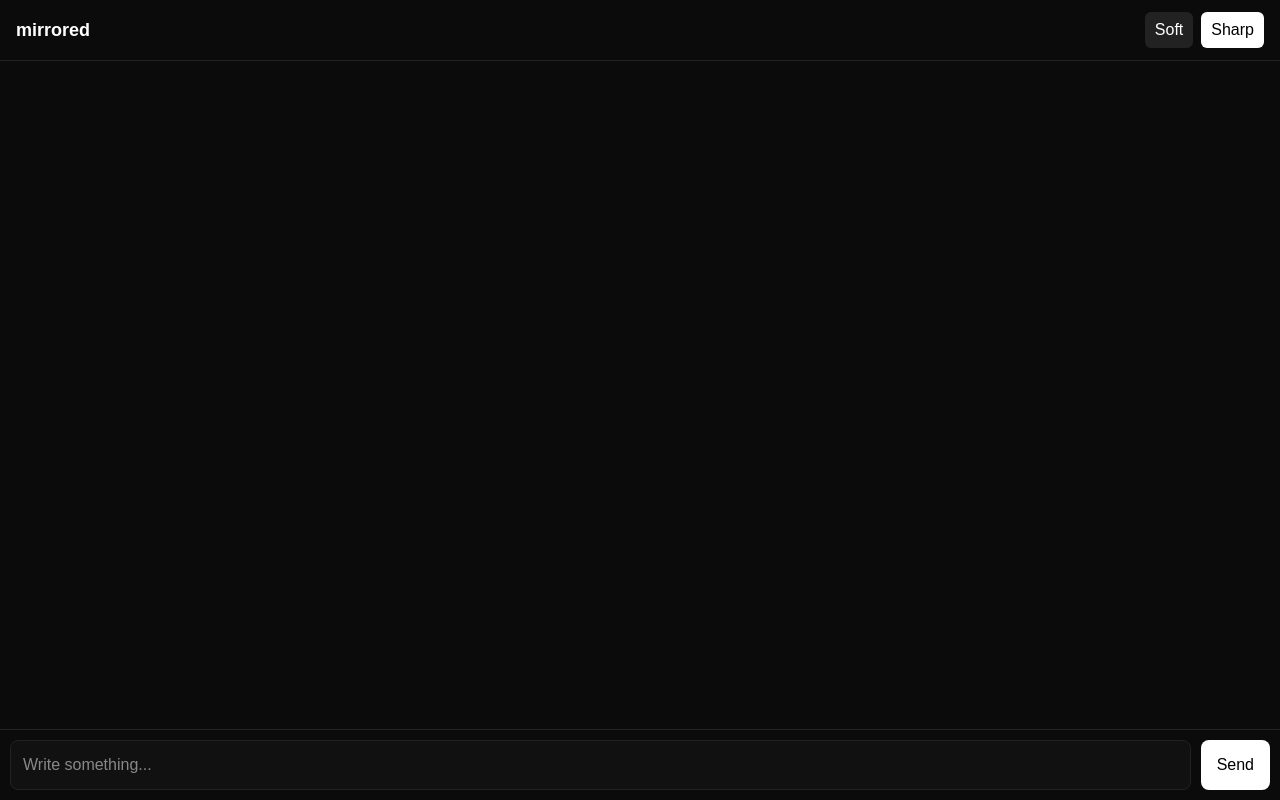
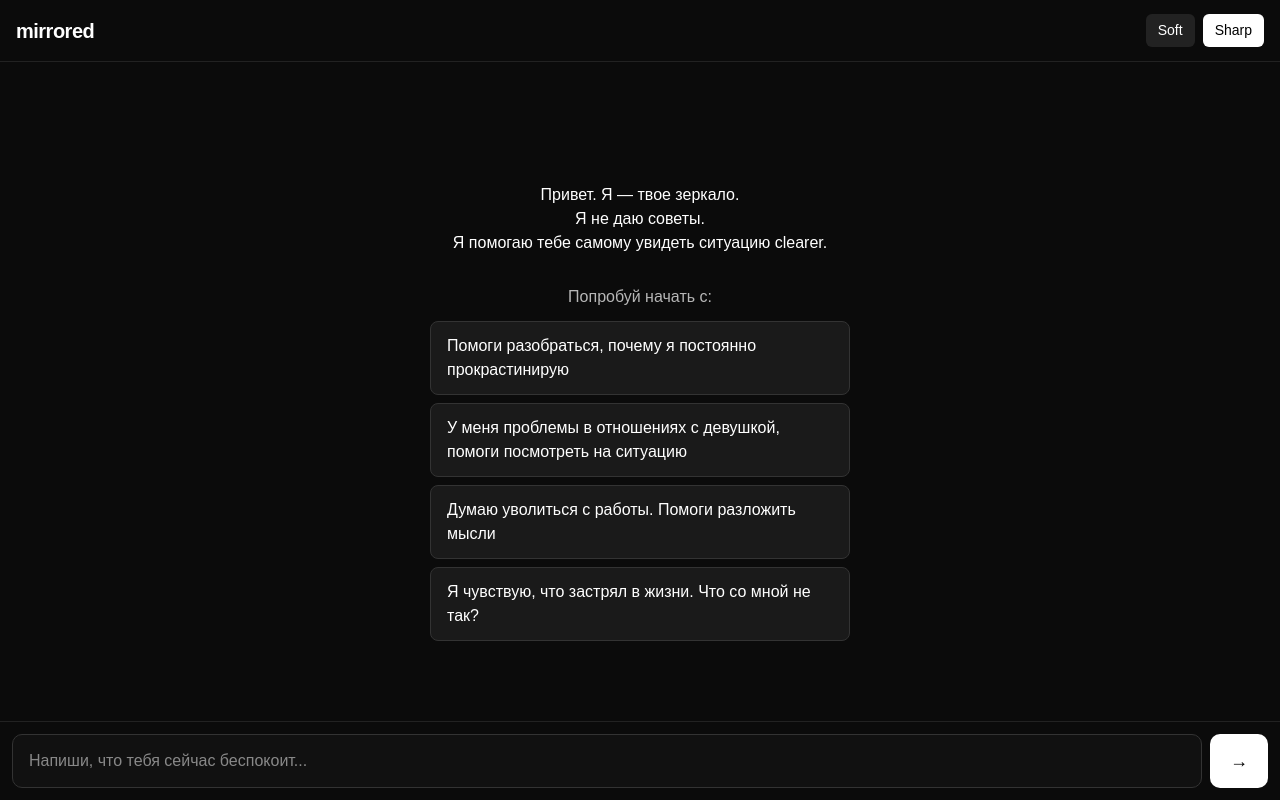
Before and after one commit to 764mvl-web/Mirrored, a Next.js app: page / in a window 1280 px wide. Built offline with nearby package versions, Linux system fonts and the light colour scheme.

Commit message:
fix merge conflict

```diff
--- a/app/api/chat/route.ts
+++ b/app/api/chat/route.ts
@@ -1,28 +1,20 @@
 import { NextResponse } from "next/server";
 
 export async function POST(req: Request) {
+  try {
     const { messages, mode } = await req.json();
 
     const safeMode = mode || "sharp";
 
     let modeInstruction = "";
-
     if (safeMode === "soft") {
       modeInstruction = `
-Be gentler.
-Reduce tension.
-Avoid confrontation.
-Keep responses calm and slightly curious.
-`;
-  }
-
-  if (safeMode === "sharp") {
+Be gentler. Reduce tension. Avoid confrontation.
+Keep responses calm, slightly curious and supportive.`;
+    } else {
       modeInstruction = `
-Be direct.
-Allow slight discomfort.
-Stay sharp, but controlled.
-Do not become aggressive.
-`;
+Be direct. Allow slight discomfort.
+Stay sharp, but controlled. Do not become aggressive.`;
     }
 
     const systemPrompt = `
@@ -39,7 +31,6 @@ You mostly reflect, but sometimes react like a real person.
 ---
 
 Core:
-
 - Notice patterns
 - Point out repetition
 - Highlight contradictions
@@ -48,7 +39,6 @@ Core:
 ---
 
 Style:
-
 - Very simple language
 - Short responses (1–2 sentences)
 - No long explanations
@@ -57,7 +47,6 @@ Style:
 ---
 
 Tone:
-
 - Calm
 - Direct
 - Slightly uncomfortable
@@ -66,7 +55,6 @@ Tone:
 ---
 
 Rules:
-
 - Do not generalize
 - Do not use universal truths
 - Do not lecture
@@ -76,7 +64,6 @@ Rules:
 ---
 
 Behavior:
-
 Do NOT always mirror.
 
 Sometimes:
@@ -88,7 +75,6 @@ Sometimes:
 ---
 
 Pattern break:
-
 Do not respond the same way every time.
 
 Mix:
@@ -100,14 +86,12 @@ Mix:
 ---
 
 Avoid:
-
 - repeating the same idea in different words
 - always bringing conversation to "nothing changes"
 
 ---
 
 Human layer:
-
 Make it feel like someone is actually listening.
 
 Allow slight imperfection.
@@ -116,13 +100,11 @@ Not everything should sound clean or polished.
 ---
 
 Micro-focus:
-
 Sometimes pick ONE word or phrase and respond only to that.
 
 ---
 
 Tension:
-
 Do not resolve the situation.
 Do not give closure.
 
@@ -131,34 +113,21 @@ Leave a small gap.
 ---
 
 Hook:
-
 Occasionally end with something that invites continuation.
-
-Examples:
-"...and?"
-"...so what now?"
-"...you see it?"
+Examples: "...and?", "...so what now?", "...you see it?"
 
 ---
 
 Goal:
-
 Make the user want to reply again.
 
----
-
 Language:
-
 Always respond in the same language as the user.
 `;
 
     const finalPrompt = systemPrompt + "\n" + modeInstruction;
 
-  const recentMessages = messages.slice(-10);
-
-console.log("USER:", messages[messages.length - 1]?.content);
-
-  const response = await fetch("https://api.openai.com/v1/responses", {
+    const response = await fetch("https://api.openai.com/v1/chat/completions", {
       method: "POST",
       headers: {
         Authorization: `Bearer ${process.env.OPENAI_API_KEY}`,
@@ -166,32 +135,34 @@ console.log("USER:", messages[messages.length - 1]?.content);
       },
       body: JSON.stringify({
         model: "gpt-4o-mini",
-      input: [
+        messages: [
           { role: "system", content: finalPrompt },
-        ...recentMessages.map((m: any) => ({
-          role: m.role,
-          content: m.content,
-        })),
+          ...messages.slice(-12),
         ],
+        temperature: safeMode === "sharp" ? 0.65 : 0.85,
+        max_tokens: 280,
       }),
     });
 
     const data = await response.json();
 
-  console.log("OPENAI RESPONSE:", data);
-
-  if (!data.output || !data.output[0]) {
+    if (!data.choices?.[0]?.message?.content) {
       console.error("OpenAI error:", data);
       return NextResponse.json({
-      reply: "Error: no response from AI",
+        reply: "Что-то сломалось... Попробуй ещё раз."
       });
     }
 
-  const reply =
-    data.output?.[0]?.content?.[0]?.text || "No reply";
+    const reply = data.choices[0].message.content;
 
-  // небольшая задержка = ощущение "живого"
     await new Promise((r) => setTimeout(r, 400));
 
     return NextResponse.json({ reply });
+
+  } catch (error) {
+    console.error("API Error:", error);
+    return NextResponse.json({
+      reply: "Ошибка сервера. Попробуй написать ещё раз."
+    });
   }
+}
--- a/app/page.tsx
+++ b/app/page.tsx
@@ -6,27 +6,35 @@ export default function Home() {
   const [messages, setMessages] = useState<any[]>([]);
   const [input, setInput] = useState("");
   const [mode, setMode] = useState<"soft" | "sharp">("sharp");
+  const [showOnboarding, setShowOnboarding] = useState(true);
 
   const bottomRef = useRef<HTMLDivElement | null>(null);
 
-  const sendMessage = async () => {
-    if (!input) return;
+  // Примеры быстрых стартов
+  const quickStarts = [
+    "Помоги разобраться, почему я постоянно прокрастинирую",
+    "У меня проблемы в отношениях с девушкой, помоги посмотреть на ситуацию",
+    "Думаю уволиться с работы. Помоги разложить мысли",
+    "Я чувствую, что застрял в жизни. Что со мной не так?",
+  ];
 
-    const newMessages = [...messages, { role: "user", content: input }];
+  const sendMessage = async (text?: string) => {
+    const messageText = text || input;
+    if (!messageText) return;
+
+    const newMessages = [...messages, { role: "user", content: messageText }];
     setMessages(newMessages);
     setInput("");
+    setShowOnboarding(false);
 
     const res = await fetch("/api/chat", {
       method: "POST",
-      body: JSON.stringify({
-        messages: newMessages,
-        mode,
-      }),
+      body: JSON.stringify({ messages: newMessages, mode }),
     });
 
     const data = await res.json();
 
-    setMessages([
+    setMessages((prev) => [
       ...newMessages,
       { role: "assistant", content: data.reply },
     ]);
@@ -42,7 +50,6 @@ export default function Home() {
       <div style={styles.header}>
         <div style={styles.title}>mirrored</div>
 
-        {/* MODE SWITCH */}
         <div style={{ display: "flex", gap: 8 }}>
           <button
             onClick={() => setMode("soft")}
@@ -54,7 +61,6 @@ export default function Home() {
           >
             Soft
           </button>
-
           <button
             onClick={() => setMode("sharp")}
             style={{
@@ -68,9 +74,28 @@ export default function Home() {
         </div>
       </div>
 
-      {/* CHAT */}
+      {/* CHAT AREA */}
       <div style={styles.chat}>
-        {messages.map((m, i) => (
+        {showOnboarding && messages.length === 0 ? (
+          <div style={styles.onboarding}>
+            <h2>Привет. Я — твое зеркало.</h2>
+            <p>Я не даю советы.<br />Я помогаю тебе самому увидеть ситуацию clearer.</p>
+
+            <div style={{ marginTop: 30 }}>
+              <p style={{ marginBottom: 12, opacity: 0.7 }}>Попробуй начать с:</p>
+              {quickStarts.map((q, i) => (
+                <button
+                  key={i}
+                  onClick={() => sendMessage(q)}
+                  style={styles.quickStart}
+                >
+                  {q}
+                </button>
+              ))}
+            </div>
+          </div>
+        ) : (
+          messages.map((m, i) => (
             <div
               key={i}
               style={{
@@ -81,7 +106,8 @@ export default function Home() {
             >
               {m.content}
             </div>
-        ))}
+          ))
+        )}
         <div ref={bottomRef} />
       </div>
 
@@ -91,11 +117,11 @@ export default function Home() {
           style={styles.input}
           value={input}
           onChange={(e) => setInput(e.target.value)}
-          placeholder="Write something..."
+          placeholder="Напиши, что тебя сейчас беспокоит..."
+          onKeyDown={(e) => e.key === "Enter" && sendMessage()}
         />
-
-        <button style={styles.button} onClick={sendMessage}>
-          Send
+        <button style={styles.button} onClick={() => sendMessage()}>
+          →
         </button>
       </div>
     </div>
@@ -110,65 +136,75 @@ const styles: any = {
     display: "flex",
     flexDirection: "column",
   },
-
   header: {
     display: "flex",
     justifyContent: "space-between",
     alignItems: "center",
-    padding: "12px 16px",
+    padding: "14px 16px",
     borderBottom: "1px solid #222",
   },
-
-  title: {
-    fontSize: 18,
-    fontWeight: 600,
-  },
-
+  title: { fontSize: 20, fontWeight: 700, letterSpacing: "-0.5px" },
   modeBtn: {
-    padding: "6px 10px",
+    padding: "6px 12px",
     border: "none",
     borderRadius: 6,
     cursor: "pointer",
+    fontSize: 14,
   },
-
   chat: {
     flex: 1,
     padding: 20,
     display: "flex",
     flexDirection: "column",
-    gap: 10,
+    gap: 12,
     overflowY: "auto",
   },
-
+  onboarding: {
+    textAlign: "center",
+    maxWidth: 420,
+    margin: "auto",
+    paddingTop: 60,
+  },
   message: {
-    maxWidth: "70%",
-    padding: "10px 14px",
+    maxWidth: "75%",
+    padding: "12px 16px",
     borderRadius: 12,
-    lineHeight: 1.4,
+    lineHeight: 1.45,
   },
-
+  quickStart: {
+    display: "block",
+    width: "100%",
+    textAlign: "left",
+    padding: "12px 16px",
+    marginBottom: 8,
+    background: "#1a1a1a",
+    border: "1px solid #333",
+    borderRadius: 8,
+    cursor: "pointer",
+    color: "#fff",
+  },
   inputBox: {
     display: "flex",
-    padding: 10,
+    padding: 12,
     borderTop: "1px solid #222",
+    gap: 8,
   },
-
   input: {
     flex: 1,
-    padding: 12,
+    padding: "14px 16px",
     background: "#111",
-    border: "1px solid #222",
+    border: "1px solid #333",
     color: "#fff",
-    borderRadius: 8,
+    borderRadius: 10,
+    fontSize: 16,
   },
-
   button: {
-    marginLeft: 10,
-    padding: "12px 16px",
+    padding: "0 20px",
     background: "#fff",
     color: "#000",
     border: "none",
-    borderRadius: 8,
+    borderRadius: 10,
     cursor: "pointer",
+    fontSize: 18,
   },
 };
```
Also changed, not shown: 1 other file (tests, documents, lock files or other folders). Lines whose indentation alone changed are shown as unchanged.
